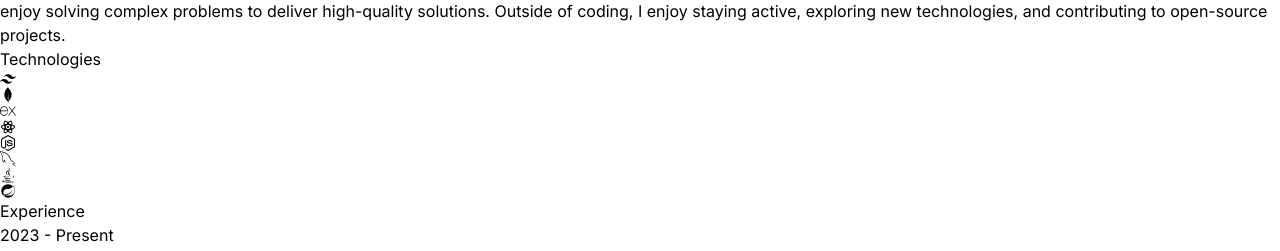
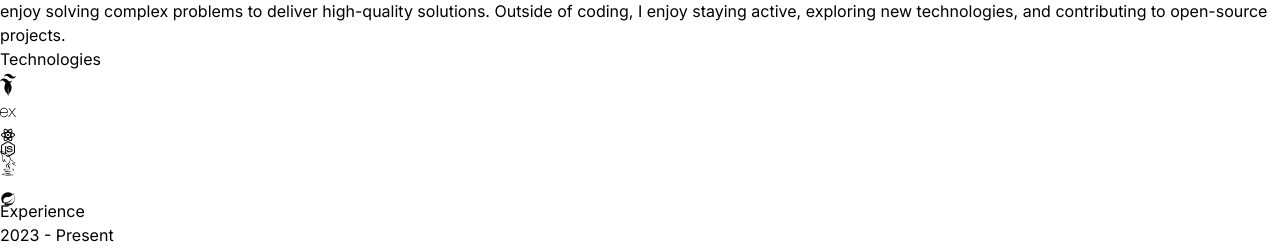
Before and after one commit to neeraj-dev-007/portfolio, a React (Vite) app: page / in a window 1280 px wide. Shown: the part 3320-3571 px from the top of the page. Built offline with nearby package versions, Linux system fonts and the light colour scheme.

Commit message:
feat: add animation to website using Framer Motion

```diff
--- a/package.json
+++ b/package.json
@@ -10,7 +10,8 @@
     "preview": "vite preview"
   },
   "dependencies": {
-    "framer-motion": "^11.0.24",
+    "@tippyjs/react": "^4.2.6",
+    "framer-motion": "^11.0.26",
     "lucide-react": "^0.364.0",
     "react": "^18.2.0",
     "react-dom": "^18.2.0",
--- a/src/components/About.jsx
+++ b/src/components/About.jsx
@@ -1,24 +1,36 @@
 import aboutImage from "../assets/NeerajAbout.jpg";
 import { ABOUT_TEXT } from "../constants/content";
+import { motion } from "framer-motion";
 
 const About = () => {
     return (
         <div className="border-b border-neutral-900 pb-4">
-            <h1 className="my-20 text-center text-4xl">
-                About
-                <span className="text-neutral-500"> Me</span>
-            </h1>
+            <motion.h1
+            whileInView={{opacity:1, y:0}}
+            initial={{opacity:0, y:-100}}
+            transition={{duration:0.5}}
+            className="my-20 text-center text-4xl">
+                About Me
+            </motion.h1>
             <div className="flex flex-wrap">
-                <div className="w-full lg:w-1/2 lg:p-8">
+                <motion.div
+                whileInView={{ opacity:1, x:0 }}
+                initial={{ opacity:0, x:-100 }}
+                transition={{ duration:0.5 }}
+                className="w-full lg:w-1/2 lg:p-8">
                     <div className="flex items-center justify-center">
                         <img className="w-[400px] rounded-3xl" src={aboutImage} alt="About Me Image" />
                     </div>
-                </div>
-                <div className="w-full lg:w-1/2">
+                </motion.div>
+                <motion.div
+                whileInView={{ opacity:1, x:0 }}
+                initial={{ opacity:0, x:100 }}
+                transition={{ duration:0.5 }}
+                className="w-full lg:w-1/2">
                     <div className="flex justify-center lg:justify-start">
                         <p className="max-w-xl py-6 font-light tracking-tighter">{ABOUT_TEXT}</p>
                     </div>
-                </div>
+                </motion.div>
             </div>
         </div>
     );
--- a/src/components/Contact.jsx
+++ b/src/components/Contact.jsx
@@ -1,13 +1,22 @@
 import { CONTACT } from "../constants/content";
+import { motion } from "framer-motion";
 
 const Contact = () => {
 
     return (
         <div className="border-b border-neutral-900 pb-20">
-            <h1 className="my-10 text-center text-4xl">
+            <motion.h1
+            whileInView={{opacity:1, y:0}}
+            initial={{opacity:0, y:-100}}
+            transition={{duration:0.5}}
+            className="my-10 text-center text-4xl">
                 Get in Touch
-            </h1>
-            <div className="text-center tracking-tighter">
+            </motion.h1>
+            <motion.div
+             whileInView={{opacity:1, x:0}}
+            initial={{opacity:0, x:-100}}
+            transition={{duration:1}}
+            className="text-center tracking-tighter">
                 <div className="my-4">
                     <a href="tel:+91-8586997581" className="border-b">
                         {CONTACT.phoneNo}
@@ -16,7 +25,7 @@
                 <a href="mailto:neerajsngwn2017@gmail.com?Subject=Hi Neeraj!" className="border-b">
                     {CONTACT.email}
                 </a>
-            </div>
+            </motion.div>
         </div>
     );
 };
--- a/src/components/Hero.jsx
+++ b/src/components/Hero.jsx
@@ -1,5 +1,15 @@
 import { HERO_CONTENT } from "../constants/content";
 import profilePic from "../assets/NeerajProfile.jpg";
+import { motion } from "framer-motion";
+
+const container = (delay) => ({
+    hidden: { x:-100, opacity:0 },
+    visible: {
+        x:0,
+        opacity: 1,
+        transition: {duration: 0.5, delay: delay},
+    },
+});
 
 const Hero = () => {
 
@@ -8,21 +18,37 @@
             <div className="flex flex-wrap">
                 <div className="w-full lg:w-1/2">
                     <div className="px-10 flex flex-col items-center lg:items-start">
-                        <h1 className="pb-10 text-3xl font-thin tracking-tight lg:mt-16 lg:text-5xl">
+                        <motion.h1
+                        variants={container(0)}
+                        initial="hidden"
+                        animate="visible"
+                        className="pb-10 text-3xl font-thin tracking-tight lg:mt-16 lg:text-5xl">
                             Neeraj Sangwan
-                        </h1>
-                        <span className="bg-gradient-to-r from-pink-300 via-slate-500 to-purple-500 bg-clip-text text-2xl
+                        </motion.h1>
+                        <motion.span
+                        variants={container(0.5)}
+                        initial="hidden"
+                        animate="visible"
+                        className="bg-gradient-to-r from-pink-300 via-slate-500 to-purple-500 bg-clip-text text-2xl
                         tracking-tight text-transparent">
                             Software Engineer
-                        </span>
-                        <p className="max-w-xl py-6 font-light tracking-tighter">
+                        </motion.span>
+                        <motion.p
+                        variants={container(1)}
+                        initial="hidden"
+                        animate="visible"
+                        className="max-w-xl py-6 font-light tracking-tighter">
                             {HERO_CONTENT}
-                        </p>
+                        </motion.p>
                     </div>
                 </div>
                 <div className="w-full lg:w-1/2 lg:p-8">
                     <div className="flex justify-center ">
-                        <img className="w-[400px] rounded-3xl" src={profilePic} alt="Profile Picture" />
+                        <motion.img
+                        initial={{ x:100, opacity:0 }}
+                        animate={{ x:0, opacity:1 }}
+                        transition={{ duration:1, delay:1.2 }}
+                        className="w-[400px] rounded-3xl" src={profilePic} alt="Profile Picture" />
                     </div>
                 </div>
             </div>
--- a/src/components/Technologies.jsx
+++ b/src/components/Technologies.jsx
@@ -6,41 +6,94 @@
 import { BiLogoSpringBoot } from "react-icons/bi";
 import { FaJava } from "react-icons/fa";
 import { SiTailwindcss } from "react-icons/si";
+import { motion } from "framer-motion";
 
+const iconVariants = (duration) => ({
+    initial: { y:-10 },
+    animate: {
+        y: [10, -10],
+        transition: {
+            duration: duration,
+            ease: "linear",
+            repeat: Infinity,
+            repeatType: "reverse"
+        }
+    }
+})
 
 const Technologies = () => {
 
     return (
         <div className="border-b border-neutral-800 pb-24">
-            <h1 className="my-20 text-center text-4xl">
+            <motion.h1
+            whileInView={{opacity:1, y:0}}
+            initial={{opacity:0, y:-100}}
+            transition={{duration:0.5}}
+            className="my-20 text-center text-4xl">
                 Technologies
-            </h1>
-            <div className="flex flex-wrap items-center justify-center gap-4">
-                <div className="rounded-2xl border-4 border-neutral-800 p-4">
+            </motion.h1>
+            <motion.div
+            whileInView={{opacity:1, x:0}}
+            initial={{opacity:0, x:-100}}
+            transition={{duration:1.5}}
+            className="flex flex-wrap items-center justify-center gap-4">
+                <motion.div
+                variants = {iconVariants(2.5)}
+                initial = "initial"
+                animate = "animate"
+                className="rounded-2xl border-4 border-neutral-800 p-4">
                     <SiTailwindcss className="text-4xl text-cyan-600"/>
-                </div>
-                <div className="rounded-2xl border-4 border-neutral-800 p-4">
+                </motion.div>
+                <motion.div
+                variants = {iconVariants(2)}
+                initial = "initial"
+                animate = "animate"
+                className="rounded-2xl border-4 border-neutral-800 p-4">
                     <SiMongodb className="text-4xl text-green-500"/>
-                </div>
-                <div className="rounded-2xl border-4 border-neutral-800 p-4">
+                </motion.div>
+                <motion.div
+                variants = {iconVariants(4)}
+                initial = "initial"
+                animate = "animate"
+                className="rounded-2xl border-4 border-neutral-800 p-4">
                     <SiExpress className="text-4xl text-white"/>
-                </div>
-                <div className="rounded-2xl border-4 border-neutral-800 p-4">
+                </motion.div>
+                <motion.div
+                variants = {iconVariants(3)}
+                initial = "initial"
+                animate = "animate"
+                className="rounded-2xl border-4 border-neutral-800 p-4">
                     <RiReactjsLine className="text-4xl text-cyan-400"/>
-                </div>
-                <div className="rounded-2xl border-4 border-neutral-800 p-4">
+                </motion.div>
+                <motion.div
+                variants = {iconVariants(3.5)}
+                initial = "initial"
+                animate = "animate"
+                className="rounded-2xl border-4 border-neutral-800 p-4">
                     <FaNodeJs className="text-4xl text-green-500"/>
-                </div>
-                <div className="rounded-2xl border-4 border-neutral-800 p-4">
+                </motion.div>
+                <motion.div
+                variants = {iconVariants(2.5)}
+                initial = "initial"
+                animate = "animate"
+                className="rounded-2xl border-4 border-neutral-800 p-4">
                     <GrMysql className="text-4xl text-cyan-600"/>
-                </div>
-                <div className="rounded-2xl border-4 border-neutral-800 p-4">
+                </motion.div>
+                <motion.div
+                variants = {iconVariants(2)}
+                initial = "initial"
+                animate = "animate"
+                className="rounded-2xl border-4 border-neutral-800 p-4">
                     <FaJava className="text-4xl text-red-600"/>
-                </div>
-                <div className="rounded-2xl border-4 border-neutral-800 p-4">
+                </motion.div>
+                <motion.div
+                variants = {iconVariants(3)}
+                initial = "initial"
+                animate = "animate"
+                className="rounded-2xl border-4 border-neutral-800 p-4">
                     <BiLogoSpringBoot className="text-4xl text-green-600"/>
-                </div>
-            </div>
+                </motion.div>
+            </motion.div>
         </div>
     );
 };
```
Also changed, not shown: src/components/Experience.jsx (+19 -6 lines), 1 other file (tests, documents, lock files or other folders).
